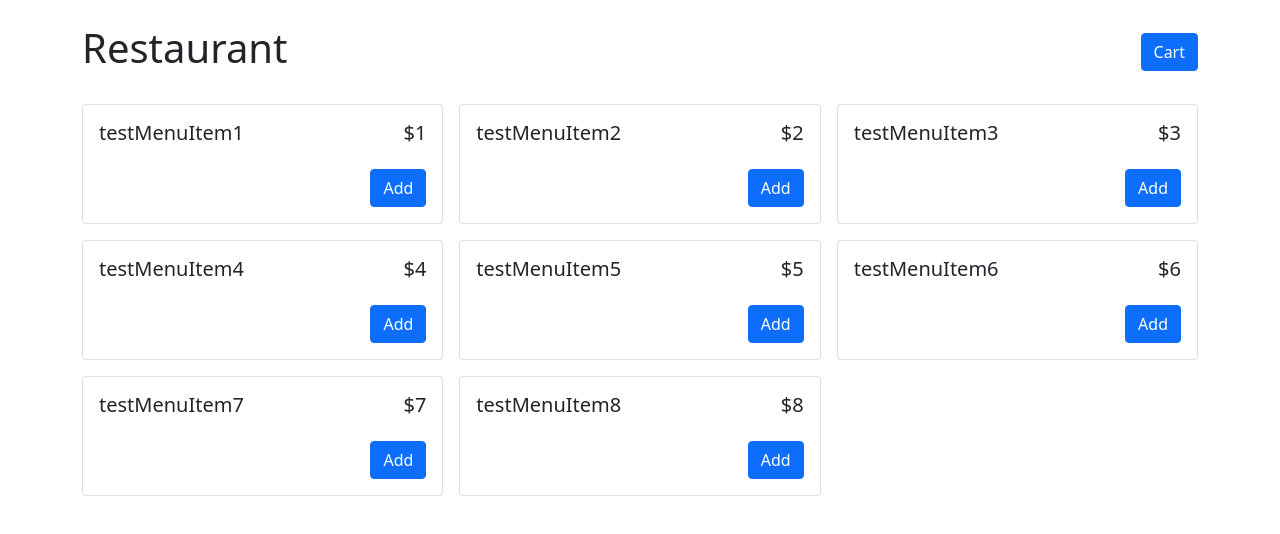
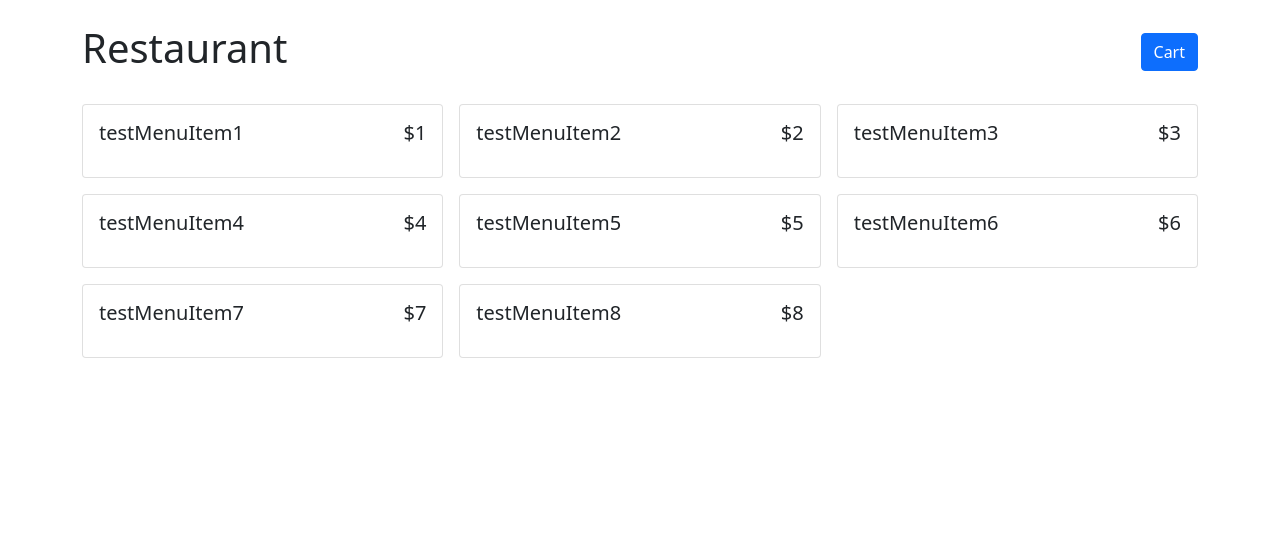
Before and after one commit to g8shen/Restaurant-Order, a React (Create React App) app: page / in a window 1280 px wide. Shown: the top 534 px of the page. Built offline with nearby package versions, Linux system fonts and the light colour scheme.

Commit message:
Adding menu item modal

```diff
--- a/src/App.css
+++ b/src/App.css
@@ -0,0 +1,4 @@
+.modal-height {
+    height: 90vh;   /* Occupy the 90% of the screen width */
+    max-height: 90vh;
+}
--- a/src/App.js
+++ b/src/App.js
@@ -8,6 +8,7 @@ import { useMenus } from "./contexts/MenuContexts"
 
 function App() {
   const [showOrderModal, setShowOrderModal] = useState(false)
+
   const { menuItems } = useMenus()
   return (
     <>
@@ -21,7 +22,6 @@ function App() {
           {menuItems.map(menuItem => {
             return (
               <MenuItem
-                onClick={() => setShowOrderModal(true)}
                 key = {menuItem.ID}
                 name = {menuItem.name}
                 price = {menuItem.price}
--- a/src/components/MenuItem.js
+++ b/src/components/MenuItem.js
@@ -1,16 +1,16 @@
 import { Button, Card, Stack } from "react-bootstrap"
 import { useMenus } from "../contexts/MenuContexts"
-
+import { useState } from "react"
+import MenuItemModal from "./MenuItemModal"
 export default function MenuItem({
 name,
 price
 }) {
+  const [showMenuItemModal, setShowMenuItemModal] = useState(false)
   const { addItem } = useMenus()
-  function consoleLog(){
-    console.log(1)
-  }
   return (
-    <Card onClick={() => consoleLog()}>
+    <>
+    <Card onClick={() => setShowMenuItemModal(true)}>
       <Card.Body>
         <Card.Title className="d-flex justify-content-between align-items-baseline mb-3">
           <div className="me-2">{name}</div>
@@ -18,16 +18,9 @@ price
             ${price}
           </div>
         </Card.Title>
-          <Stack direction="horizontal" gap="2" className="mt-4">
-            <Button
-              variant="primary"
-              className="ms-auto"
-              onClick={() => addItem(name, price)}
-              >
-              Add
-            </Button>
-          </Stack>
       </Card.Body>
     </Card>
+    <MenuItemModal name={name} price={price} show={showMenuItemModal} handleClose={() => setShowMenuItemModal(false)}/>
+    </>
   )
 }
--- /dev/null
+++ b/src/components/MenuItemModal.js
@@ -0,0 +1,25 @@
+import { Modal, Button } from "react-bootstrap"
+import { useMenus } from "../contexts/MenuContexts"
+
+export default function MenuItemModal({ name, price, show, handleClose }) {
+    const { addItem } = useMenus()
+    return (
+        <Modal contentClassName="modal-height" show={show} onHide={handleClose} >
+            <Modal.Header closeButton>
+                <Modal.Title>{name}</Modal.Title>
+            </Modal.Header>
+            <Modal.Body>
+
+            </Modal.Body>
+            <Modal.Footer>
+            <Button
+              variant="primary"
+              className="ms-auto"
+              onClick={() => addItem(name, price)}
+              >
+              Add
+            </Button>
+            </Modal.Footer>
+        </Modal>
+    )
+}
```
